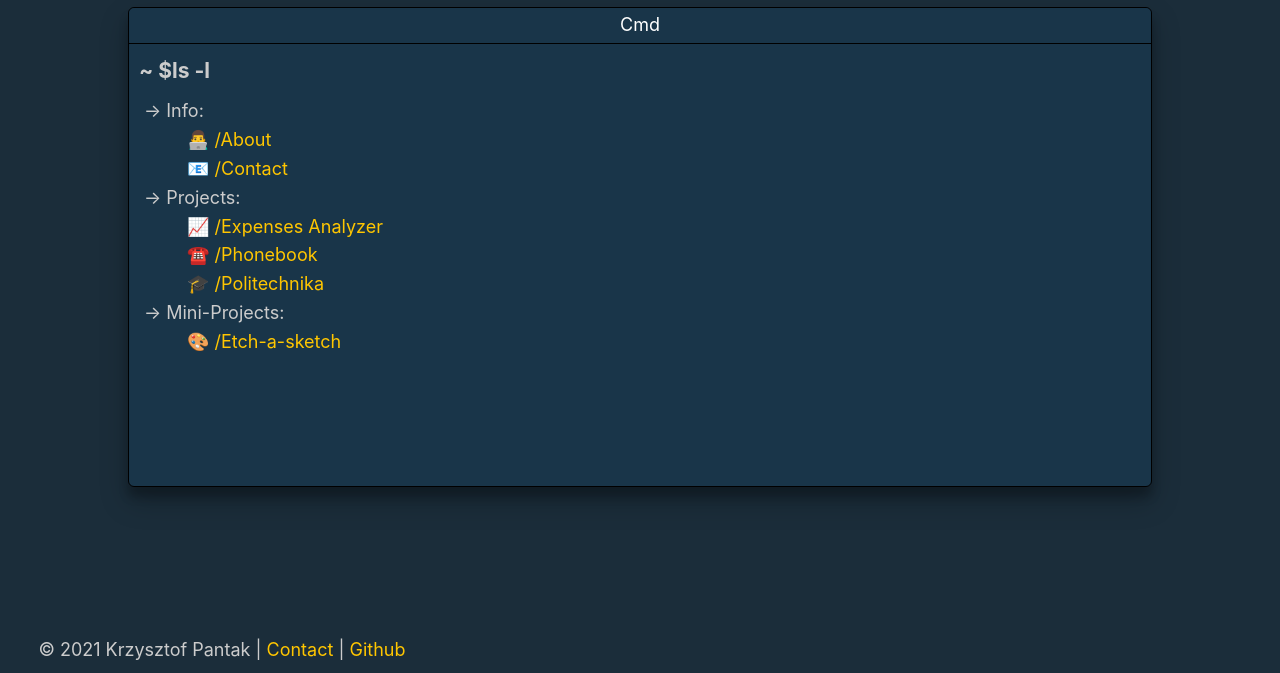
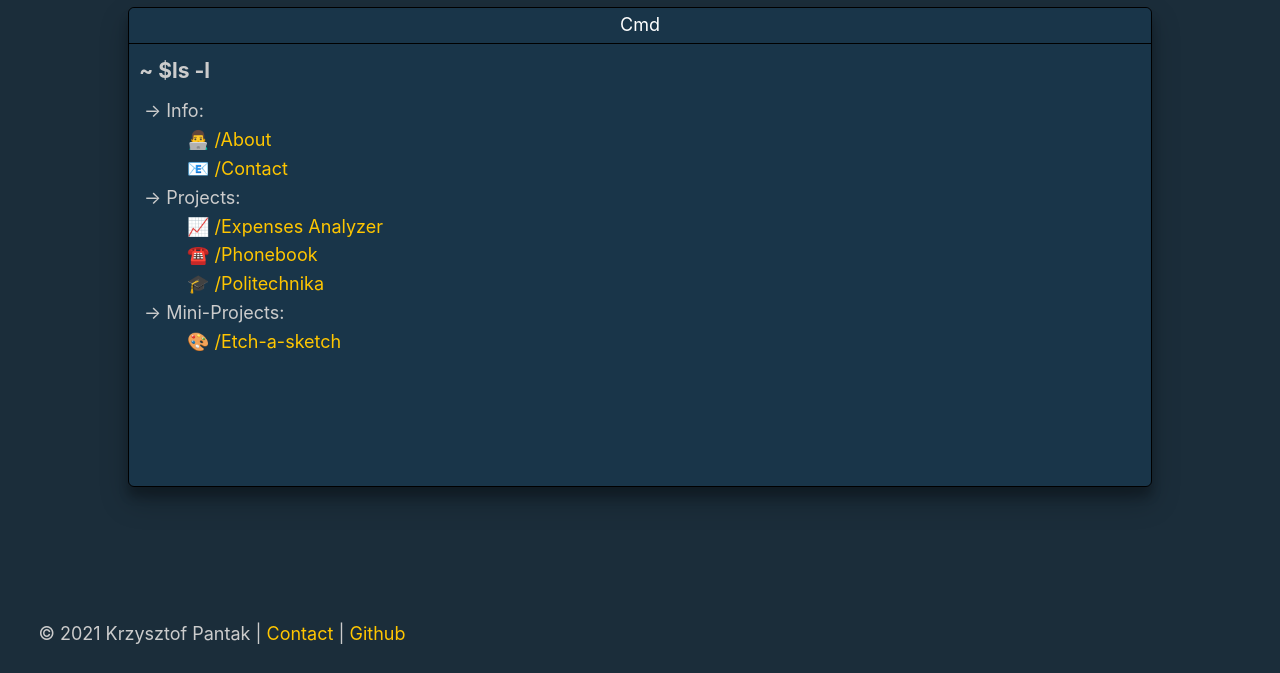
Before and after one commit to Kielx/terminal-portfolio, a Gatsby site: page / in a window 1280 px wide. Shown: the part 127-800 px from the top of the page. Built offline with nearby package versions, Linux system fonts and the light colour scheme; Gatsby itself is replaced by a stand-in of ours.

Commit message:
Styling changes

```diff
--- a/src/styles/styles.scss
+++ b/src/styles/styles.scss
@@ -67,6 +67,13 @@ p {
   display: flex;
   justify-content: left;
   align-items: left;
+}
+
+.mainContainer {
+  min-height: 98vh;
+  margin: 0;
+  display: grid;
+  grid-template-rows: auto 1fr auto;
 }
 
 .hidden {
--- a/src/styles/winbox.scss
+++ b/src/styles/winbox.scss
@@ -39,13 +39,6 @@
   .wb-body {
     border-radius: 0px;
   }
-}
-
-.mainContainer {
-  min-height: 100vh;
-  margin: 0;
-  display: grid;
-  grid-template-rows: auto 1fr auto;
 }
 
 .popupTerminaWindowContainer {
```
